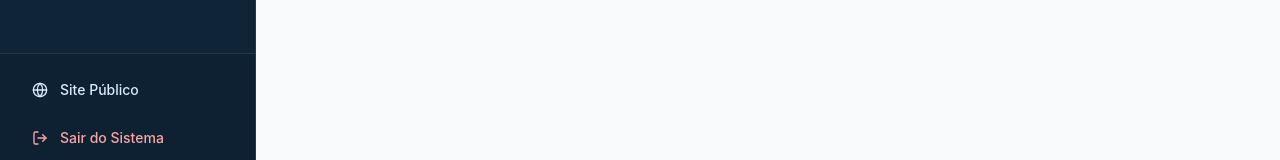
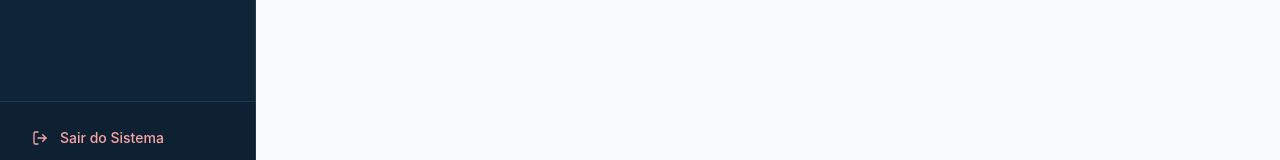
Before and after one commit to MailsonCardoso/cidad-o-360-front-end, a React (Vite) app: page /admin in a window 1280 px wide. Shown: the part 626-786 px from the top of the page. Built offline with nearby package versions, Linux system fonts and the light colour scheme; the HTML template or start-up script is replaced by a standard one.

Commit message:
correção

```diff
--- a/src/components/layout/AdminSidebar.tsx
+++ b/src/components/layout/AdminSidebar.tsx
@@ -154,14 +154,6 @@ const AdminSidebar = () => {
 
         {/* Footer Actions */}
         <div className="p-4 border-t border-[#1e3a52] space-y-2 bg-[#0a1a29]/30">
-          <Link
-            to="/"
-            className="flex items-center gap-3 px-4 py-2.5 rounded-lg text-sm font-medium text-blue-100 hover:bg-white/10 hover:text-white transition-colors"
-          >
-            <Globe className="w-4 h-4" />
-            Site Público
-          </Link>
-
           <button
             onClick={() => {
               localStorage.removeItem("token");
```
